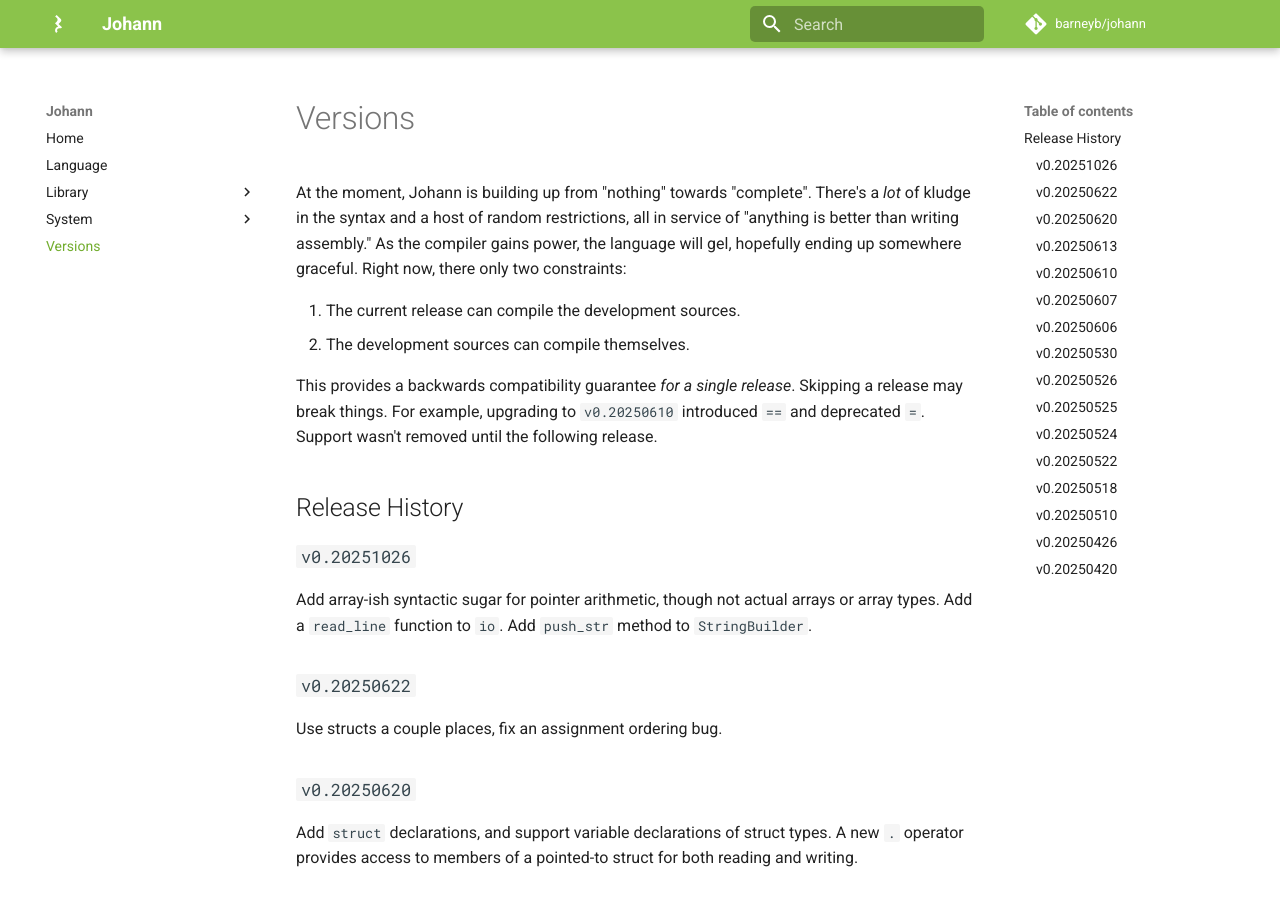
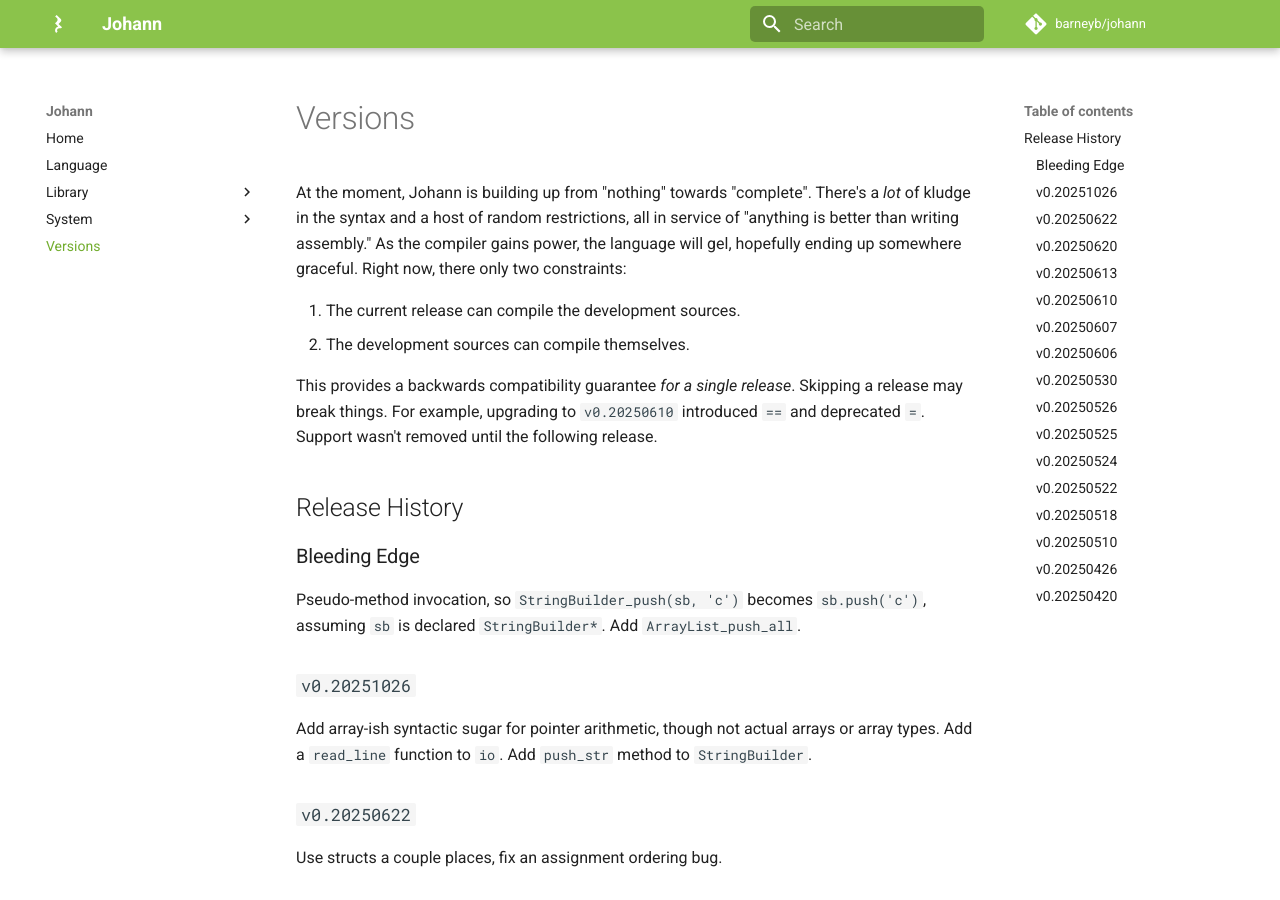
Before and after one commit to barneyb/johann, an MkDocs documentation site: the page built from documentation/docs/versions/index.md, in a window 1280 px wide and 900 px high. Built offline with MkDocs 1.6.1 and Material for MkDocs 9.7.7, drawn with Linux system fonts in a browser that asks for light colours; comment, search, counter and statistics services are not loaded.

Commit message:
add release notes

```diff
--- a/documentation/docs/versions/index.md
+++ b/documentation/docs/versions/index.md
@@ -9,7 +9,9 @@ This provides a backwards compatibility guarantee _for a single release_. Skippi
 
 ## Release History
 
-[//]: # (### Bleeding Edge)
+### Bleeding Edge
+
+Pseudo-method invocation, so `StringBuilder_push(sb, 'c')` becomes `sb.push('c')`, assuming `sb` is declared `StringBuilder*`. Add `ArrayList_push_all`.
 
 ### `v0.20251026`
 
```
